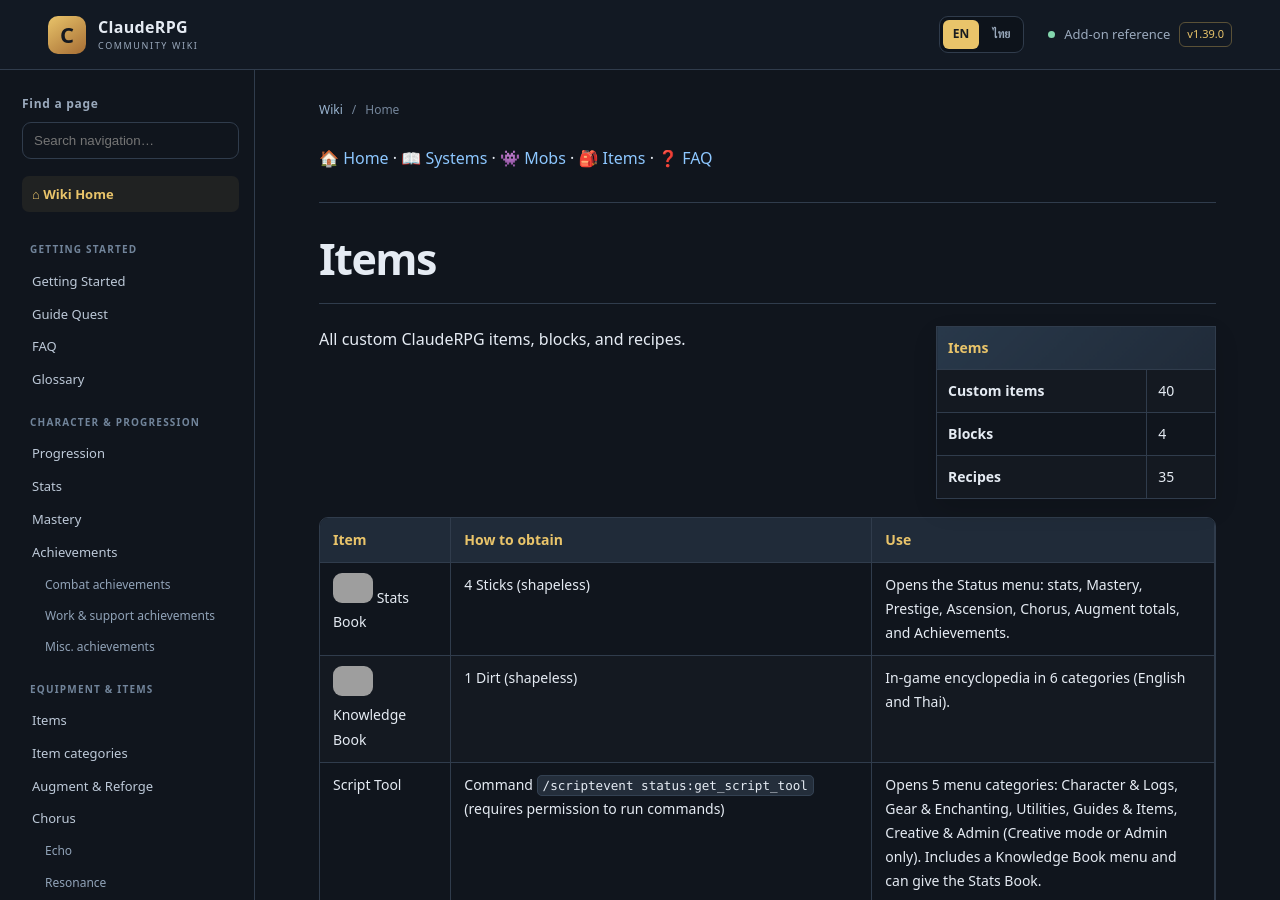
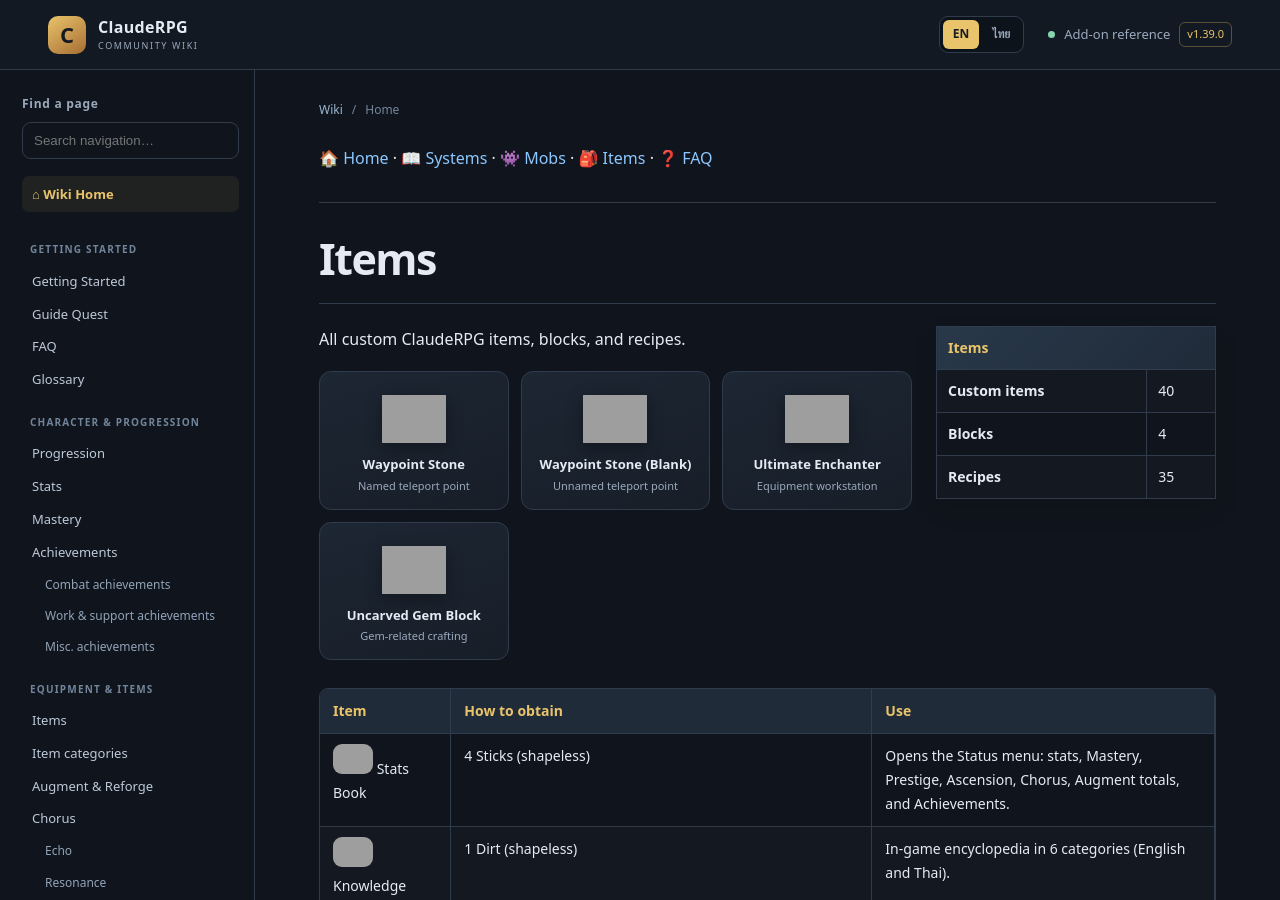
Before and after one commit to miniTorch25/ClaudeRPG-Wiki-V2, a Jekyll site: the page built from Items.md, in a window 1280 px wide and 900 px high. Built offline with Jekyll 4.4.1, drawn with Linux system fonts in a browser that asks for light colours; our own code applies the rules of GitHub Pages for plain Markdown files; grey boxes are pictures that could not be loaded.

Commit message:
Docs: add custom block image reference (#57)
* Docs: add custom block image reference

* Docs: record custom block image reference

```diff
--- a/Items.md
+++ b/Items.md
@@ -14,6 +14,13 @@
 </table>
 
 All custom ClaudeRPG items, blocks, and recipes.
+
+<div class="material-strip">
+  <div class="material-card"><img src="{{ '/assets/images/blocks/waypoint_top.png' | relative_url }}" alt="Waypoint Stone" width="64" height="64" loading="lazy"><span>Waypoint Stone</span><small>Named teleport point</small></div>
+  <div class="material-card"><img src="{{ '/assets/images/blocks/waypoint_blank_top.png' | relative_url }}" alt="Blank Waypoint Stone" width="64" height="64" loading="lazy"><span>Waypoint Stone (Blank)</span><small>Unnamed teleport point</small></div>
+  <div class="material-card"><img src="{{ '/assets/images/blocks/ultench_top.png' | relative_url }}" alt="Ultimate Enchanter" width="64" height="64" loading="lazy"><span>Ultimate Enchanter</span><small>Equipment workstation</small></div>
+  <div class="material-card"><img src="{{ '/assets/images/blocks/uncarved_gem_block.png' | relative_url }}" alt="Uncarved Gem Block" width="64" height="64" loading="lazy"><span>Uncarved Gem Block</span><small>Gem-related crafting</small></div>
+</div>
 
 | Item | How to obtain | Use |
 |---|---|---|
@@ -132,6 +139,13 @@ The listed counts (40 custom item definitions, 4 block definitions, 35 recipes)
 
 รวมไอเทม บล็อก และสูตรคราฟต์ที่เพิ่มเข้ามาใน ClaudeRPG
 
+<div class="material-strip">
+  <div class="material-card"><img src="{{ '/assets/images/blocks/waypoint_top.png' | relative_url }}" alt="Waypoint Stone" width="64" height="64" loading="lazy"><span>Waypoint Stone / หินวาร์ป</span><small>จุดวาร์ปแบบตั้งชื่อ</small></div>
+  <div class="material-card"><img src="{{ '/assets/images/blocks/waypoint_blank_top.png' | relative_url }}" alt="Blank Waypoint Stone" width="64" height="64" loading="lazy"><span>Waypoint Stone (Blank)</span><small>จุดวาร์ปไม่มีชื่อ</small></div>
+  <div class="material-card"><img src="{{ '/assets/images/blocks/ultench_top.png' | relative_url }}" alt="Ultimate Enchanter" width="64" height="64" loading="lazy"><span>Ultimate Enchanter</span><small>บล็อกสำหรับจัดการอุปกรณ์</small></div>
+  <div class="material-card"><img src="{{ '/assets/images/blocks/uncarved_gem_block.png' | relative_url }}" alt="Uncarved Gem Block" width="64" height="64" loading="lazy"><span>Uncarved Gem Block</span><small>ใช้ในสูตรเกี่ยวกับ Gem</small></div>
+</div>
+
 | ไอเทม | วิธีได้รับ | การใช้งาน |
 |---|---|---|
 | <img src="{{ '/assets/images/items/stats_book.png' | relative_url }}" alt="" width="40" loading="lazy"> Stats Book | Stick 4 ชิ้น (คราฟต์แบบไม่กำหนดรูปแบบ) | เปิดเมนู Status ซึ่งรวมค่าสเตตัส, Mastery, Prestige, Ascension, ยอด Augment และ Achievements |
```
Also changed, not shown: CONTENT-GAP-AUDIT.md (+7 -0 lines).
